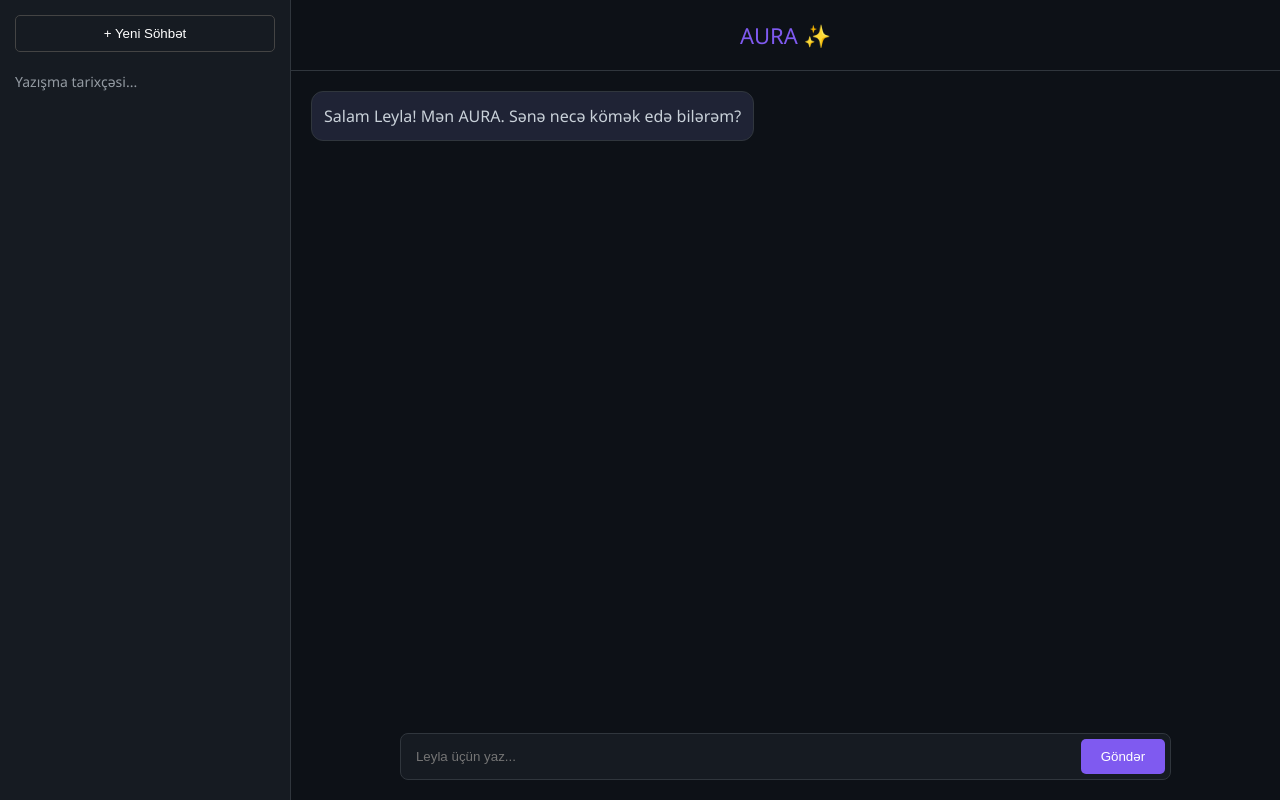
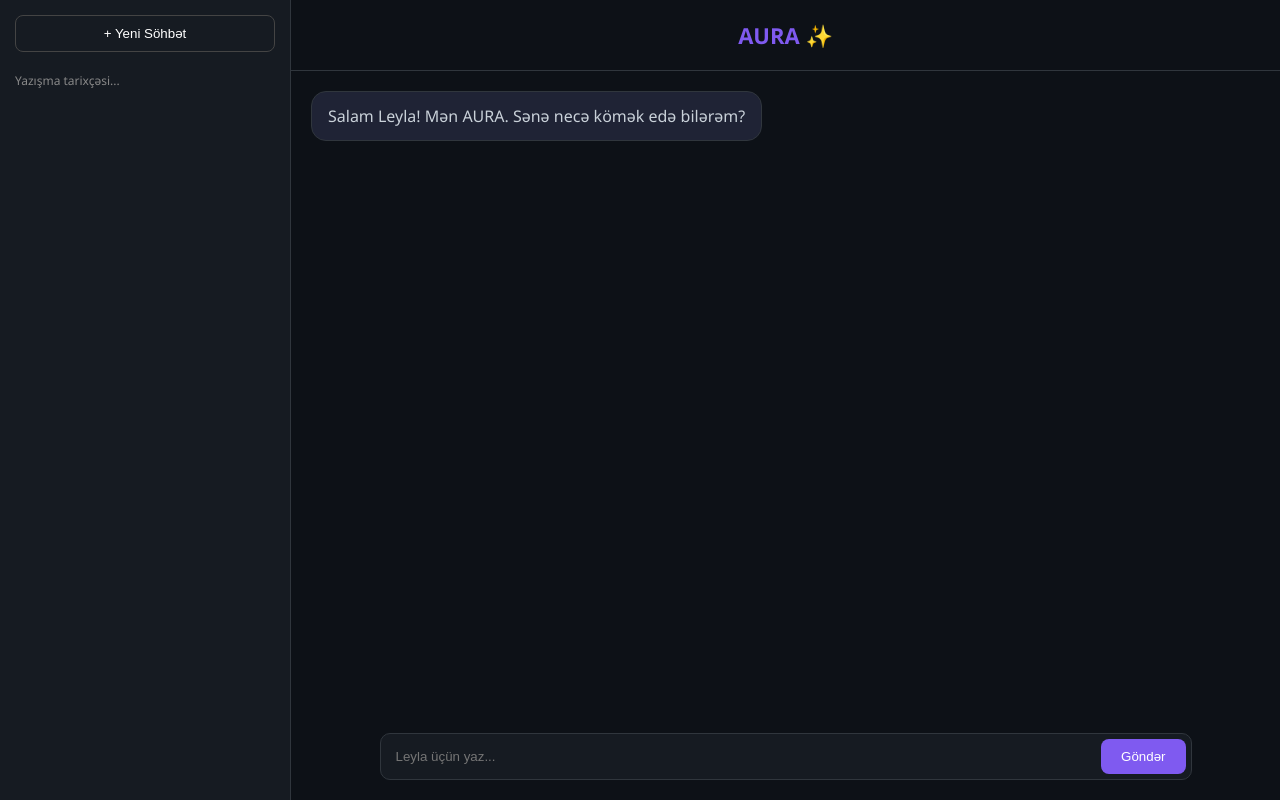
Before and after one commit to huseynagazade121-cyber/aura-ai, a plain HTML site: page index.html in a window 1280 px wide. Drawn offline with Linux system fonts and the light colour scheme.

Commit message:
Update index.html

```diff
--- a/index.html
+++ b/index.html
@@ -16,7 +16,7 @@
         }
 
         body {
-            font-family: 'Segoe UI', sans-serif;
+            font-family: 'Segoe UI', Roboto, sans-serif;
             background-color: var(--bg-color);
             color: var(--text-color);
             margin: 0;
@@ -43,6 +43,7 @@
             padding: 20px;
             text-align: center;
             font-size: 22px;
+            font-weight: bold;
             color: var(--accent-color);
             border-bottom: 1px solid var(--border-color);
         }
@@ -58,31 +59,68 @@
 
         .message {
             max-width: 75%;
-            padding: 12px;
-            border-radius: 12px;
+            padding: 12px 16px;
+            border-radius: 15px;
             line-height: 1.5;
         }
 
-        .user-message { align-self: flex-end; background: var(--user-bubble); }
-        .aura-message { align-self: flex-start; background: var(--aura-bubble); border: 1px solid var(--border-color); }
+        .user-message {
+            align-self: flex-end;
+            background-color: var(--user-bubble);
+        }
 
-        .input-area { padding: 20px; display: flex; gap: 10px; justify-content: center; }
-        .input-box { width: 80%; display: flex; background: #161b22; border: 1px solid var(--border-color); border-radius: 8px; padding: 5px; }
-        input { flex-grow: 1; background: transparent; border: none; color: white; padding: 10px; outline: none; }
-        button { background: var(--accent-color); border: none; color: white; padding: 10px 20px; border-radius: 5px; cursor: pointer; }
+        .aura-message {
+            align-self: flex-start;
+            background-color: var(--aura-bubble);
+            border: 1px solid var(--border-color);
+        }
+
+        .input-container {
+            padding: 20px;
+            display: flex;
+            justify-content: center;
+        }
+
+        .input-box {
+            width: 100%;
+            max-width: 800px;
+            background: #161b22;
+            border: 1px solid var(--border-color);
+            border-radius: 10px;
+            display: flex;
+            padding: 5px;
+        }
+
+        input {
+            flex-grow: 1;
+            background: transparent;
+            border: none;
+            color: white;
+            padding: 10px;
+            outline: none;
+        }
+
+        button {
+            background: var(--accent-color);
+            border: none;
+            color: white;
+            padding: 10px 20px;
+            border-radius: 8px;
+            cursor: pointer;
+        }
     </style>
 </head>
 <body>
 
     <div class="sidebar">
-        <button onclick="location.reload()" style="background: transparent; border: 1px solid #444; color: white; padding: 10px; cursor: pointer;">+ Yeni Söhbət</button>
-        <div id="history" style="margin-top: 20px; font-size: 14px; opacity: 0.7;">Yazışma tarixçəsi...</div>
+        <button style="background:transparent; color:white; border:1px solid #444; padding:10px; cursor:pointer;" onclick="location.reload()">+ Yeni Söhbət</button>
+        <div style="margin-top:20px; font-size:12px; color:#888;">Yazışma tarixçəsi...</div>
     </div>
 
     <div class="main-content">
         <header>AURA ✨</header>
         <div id="chat-window"></div>
-        <div class="input-area">
+        <div class="input-container">
             <div class="input-box">
                 <input type="text" id="user-input" placeholder="Leyla üçün yaz..." onkeypress="if(event.key==='Enter') sendMessage()">
                 <button onclick="sendMessage()">Göndər</button>
@@ -91,7 +129,6 @@
     </div>
 
     <script>
-        // BURANI DƏYİŞ: Sənin verdiyin API Key
         const API_KEY = "AIzaSyD4C_NegdkQ4uQXc5xe72OIseGav_sNJD0";
         const URL = `https://generativelanguage.googleapis.com/v1beta/models/gemini-1.5-flash:generateContent?key=${API_KEY}`;
 
@@ -104,25 +141,30 @@
             input.value = '';
 
             try {
-                const res = await fetch(URL, {
+                const response = await fetch(URL, {
                     method: 'POST',
                     headers: { 'Content-Type': 'application/json' },
-                    body: JSON.stringify({ contents: [{ parts: [{ text: text }] }] })
+                    body: JSON.stringify({
+                        contents: [{ parts: [{ text: text }] }]
+                    })
                 });
-                const data = await res.json();
-                const reply = data.candidates[0].content.parts[0].text;
-                addMsg(reply, 'aura-message');
-            } catch (e) {
+
+                const data = await response.json();
+                const aiReply = data.candidates[0].content.parts[0].text;
+                addMsg(aiReply, 'aura-message');
+            } catch (error) {
                 addMsg("Bağlantı xətası! API açarın aktiv olmaya bilər.", 'aura-message');
+                console.error(error);
             }
         }
 
-        function addMsg(text, cls) {
+        function addMsg(text, type) {
             const div = document.createElement('div');
-            div.className = `message ${cls}`;
+            div.className = `message ${type}`;
             div.innerText = text;
-            document.getElementById('chat-window').appendChild(div);
-            document.getElementById('chat-window').scrollTop = 100000;
+            const win = document.getElementById('chat-window');
+            win.appendChild(div);
+            win.scrollTop = win.scrollHeight;
         }
 
         window.onload = () => addMsg("Salam Leyla! Mən AURA. Sənə necə kömək edə bilərəm?", 'aura-message');
```
